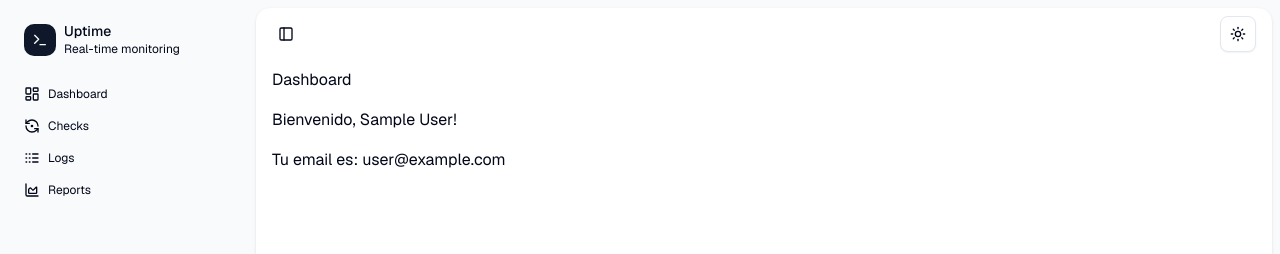
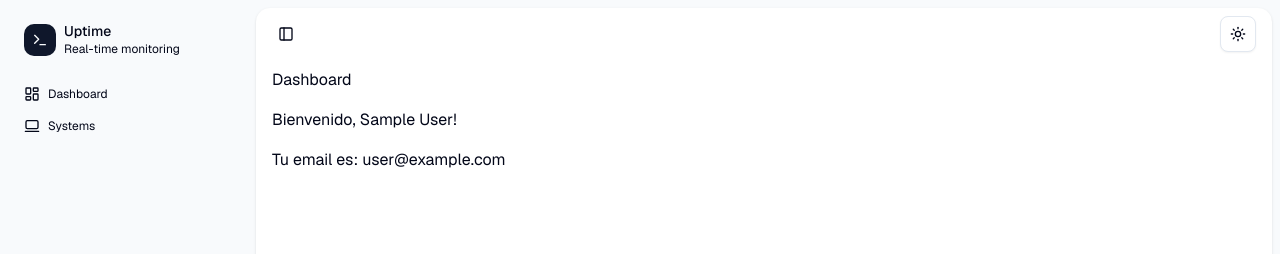
Before and after one commit to jenneracostadiaz/uptime-frontend, a Next.js app: page / in a window 1280 px wide. Shown: the top 254 px of the page. Built offline with nearby package versions, Linux system fonts and the light colour scheme; no server answers; sample sign-in values are in the browser's storage.

Commit message:
feat: update AppSidebar to include Systems route with LaptopMinimal icon

```diff
--- a/src/app/(dashboard)/components/AppSidebar.tsx
+++ b/src/app/(dashboard)/components/AppSidebar.tsx
@@ -1,5 +1,5 @@
 import {
-    ChartArea,
+    ChartArea, LaptopMinimal,
     LogsIcon,
     LucideLayoutDashboard,
     RefreshCcwDot,
@@ -44,19 +44,9 @@ export async function AppSidebar() {
             icon: LucideLayoutDashboard,
         },
         {
-            title: 'Checks',
-            url: '#',
-            icon: RefreshCcwDot,
-        },
-        {
-            title: 'Logs',
-            url: '#',
-            icon: LogsIcon,
-        },
-        {
-            title: 'Reports',
-            url: '#',
-            icon: ChartArea,
+            title: 'Systems',
+            url: '/systems',
+            icon: LaptopMinimal,
         },
     ];
 
```
